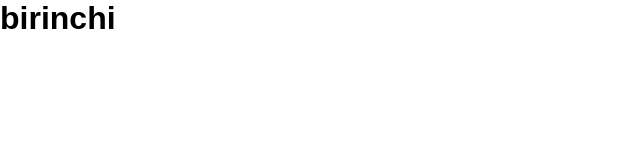
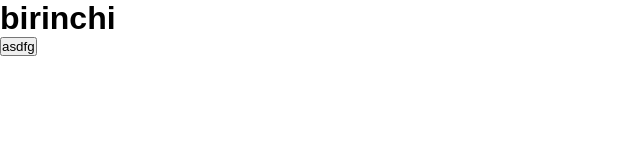
Before and after one commit to ADIZ-invest/azizbek, a plain HTML site: page index.html in a window 1280 px wide. Shown: the full height of the page, 0-640 px from the left. Drawn offline with Linux system fonts and the light colour scheme.

Commit message:
ikkinchi

```diff
--- a/index.html
+++ b/index.html
@@ -8,5 +8,6 @@
 </head>
 <body>
     <h1>birinchi</h1>
+    <button>asdfg</button>
 </body>
 </html>
```
